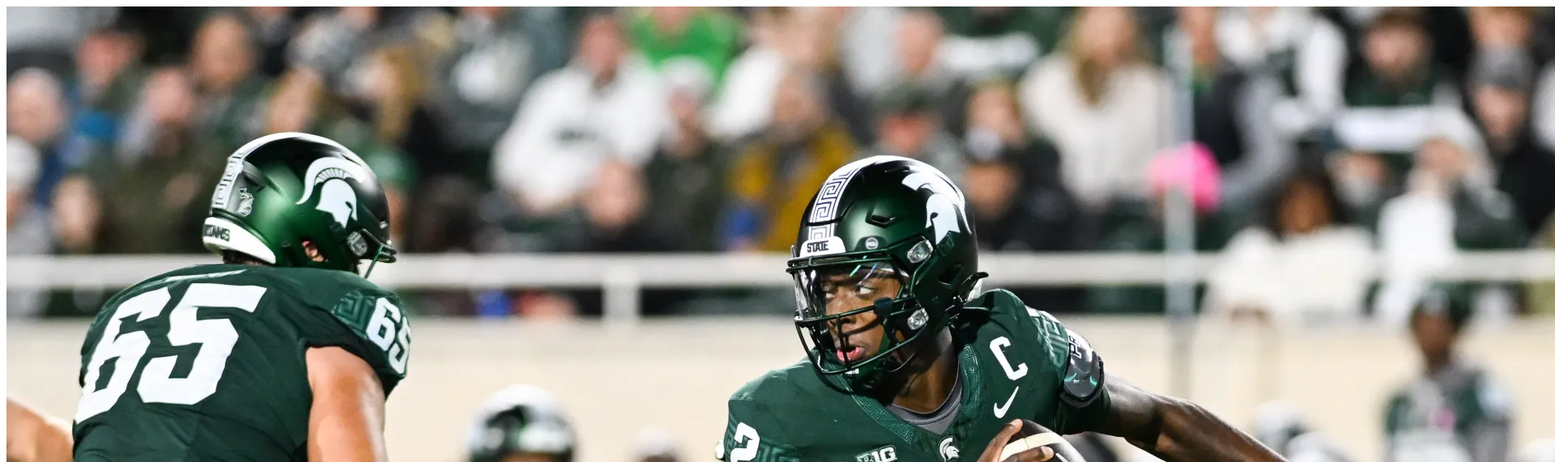
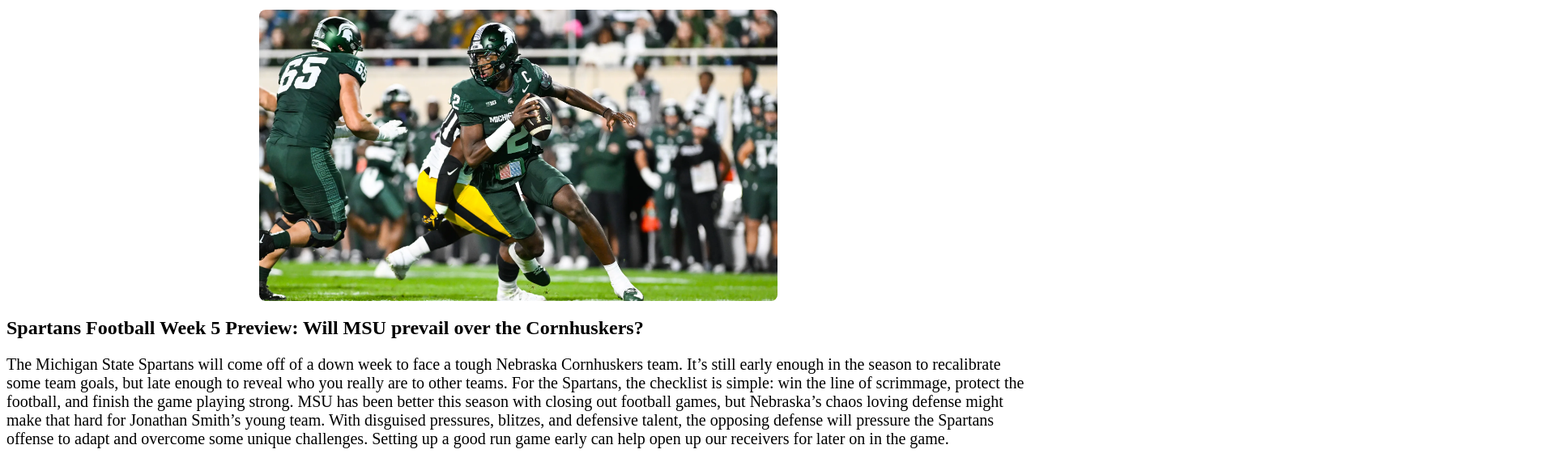
Before and after one commit to drewseabase/mi349_blog, a plain HTML site: page blogpost1.html in a window 1280 px wide. Shown: the top 571 px of the page at 81% size, 1920 px wide, since content can reach past the window. Drawn offline with Linux system fonts and the light colour scheme.

Commit message:
picture sizing test

```diff
--- a/blogpost1.html
+++ b/blogpost1.html
@@ -4,10 +4,12 @@
     <meta charset="UTF-8">
     <meta name="viewport" content="width=device-width, initial-scale=1.0">
     <title>Document</title>
+
+    <link rel="stylesheet" href="style.css">
+
 </head>
 <body>
-
-    <img src="aidan_chiles.png" alt="Aidan Chiles">
+    <div id="img-frame"> <img src="aidan_chiles.png" alt="Aidan Chiles"> </div>
 
     <h2><b> Spartans Football Week 5 Preview: Will MSU prevail over the Cornhuskers? </b></h2>
     <p></p>
--- a/style.css
+++ b/style.css
@@ -62,3 +62,19 @@
 
 }
 */
+
+#img-frame
+{
+    width: min(100%, 640px);
+    margin: 12px auto;
+    aspect-ratio: 16/9;
+    overflow: hidden;
+    border-radius: 8px;
+}
+
+#img-frame img
+{
+    width: 100%;
+    height: 100%;
+    object-fit: cover;
+}
```
